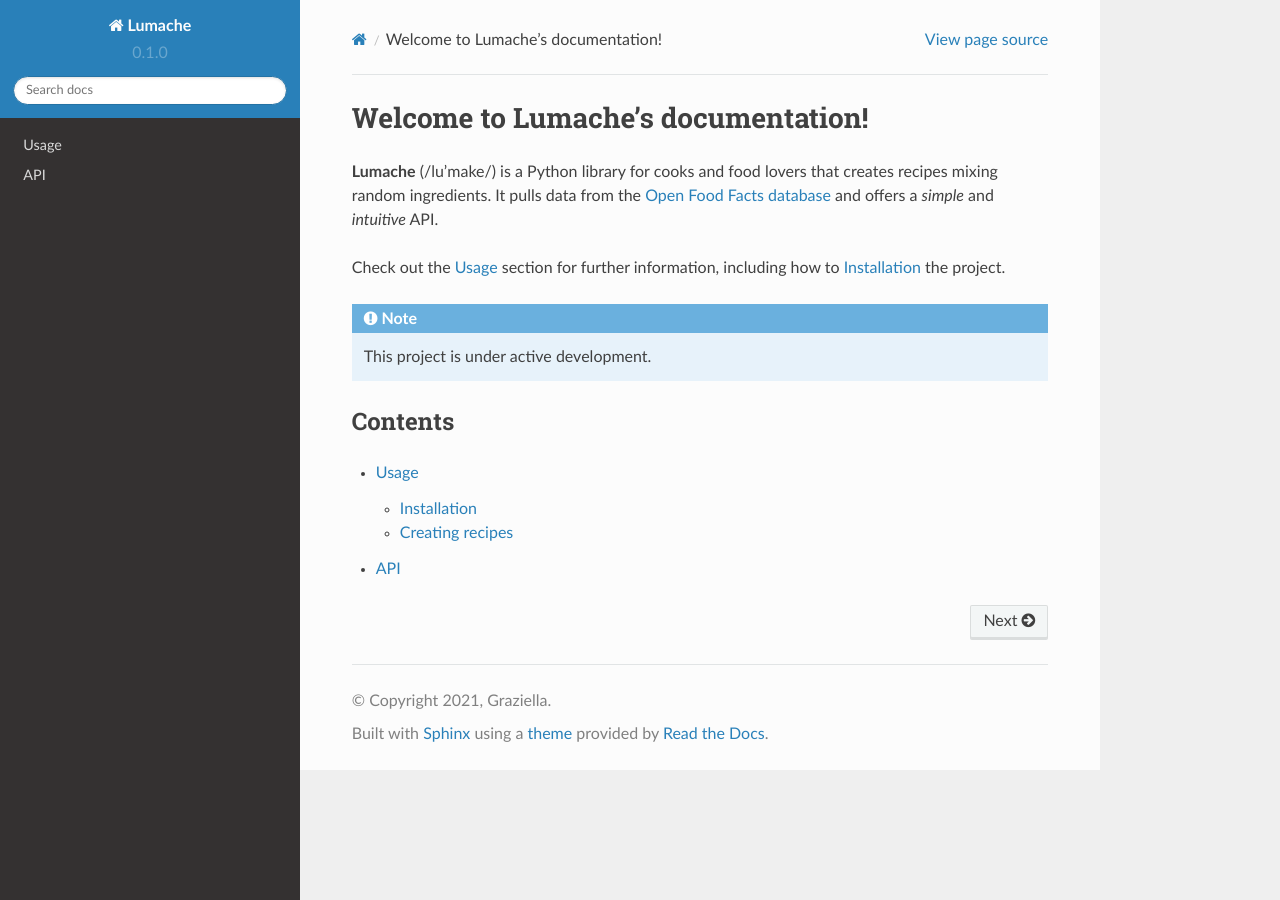
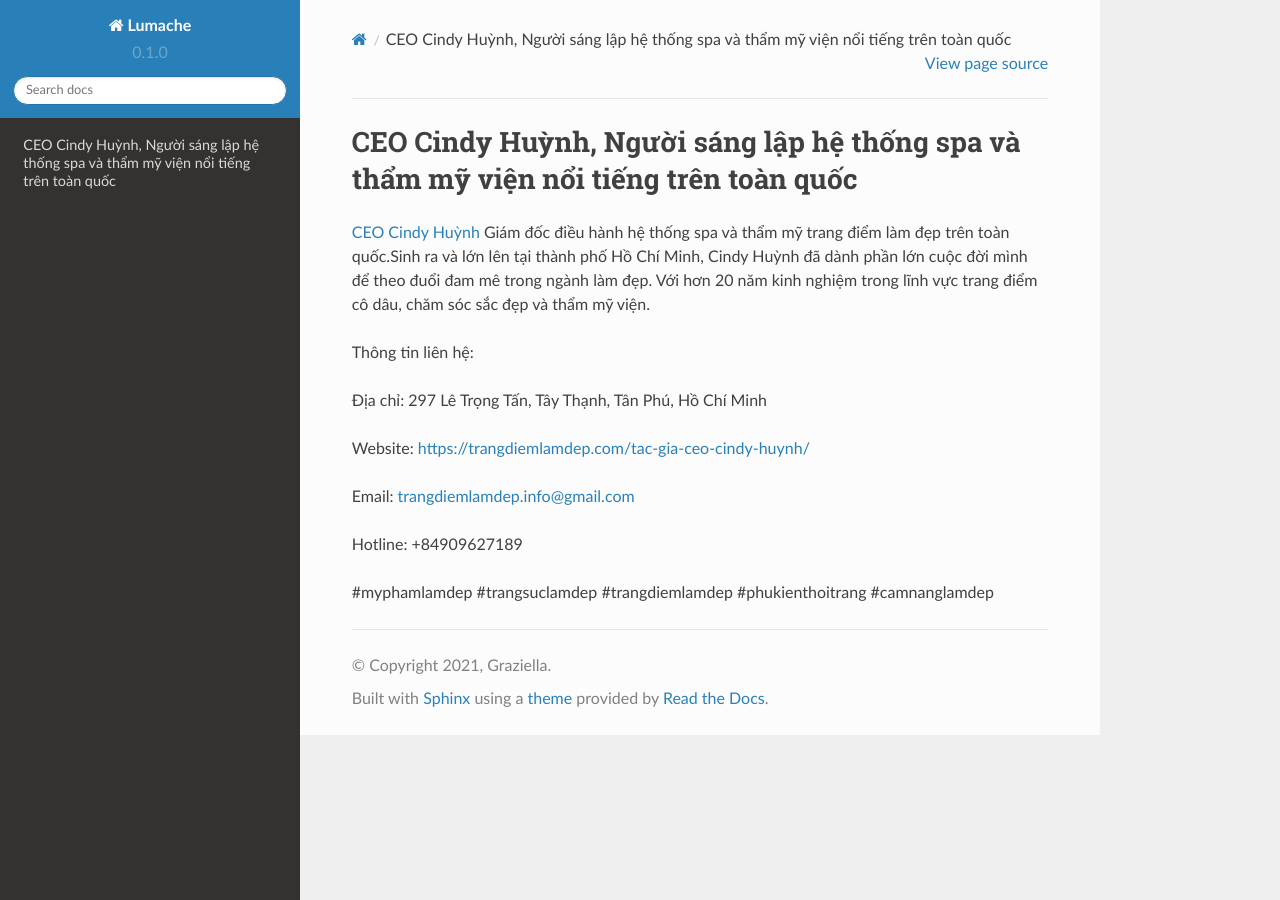
Before and after one commit to luongchanvien962/ceocindyhuynh, a Sphinx documentation site: the page built from docs/source/index.rst, in a window 1280 px wide. Built offline with Sphinx 7.4.7 and the Read the Docs theme 2.0.0, drawn with Linux system fonts in a browser that asks for light colours.

Commit message:
Update index.rst

```diff
--- a/docs/source/index.rst
+++ b/docs/source/index.rst
@@ -1,22 +1,16 @@
-Welcome to Lumache's documentation!
+CEO Cindy Huỳnh, Người sáng lập hệ thống spa và thẩm mỹ viện nổi tiếng trên toàn quốc
 ===================================
 
-**Lumache** (/lu'make/) is a Python library for cooks and food lovers
-that creates recipes mixing random ingredients.
-It pulls data from the `Open Food Facts database <https://world.openfoodfacts.org/>`_
-and offers a *simple* and *intuitive* API.
+`CEO Cindy Huỳnh <https://trangdiemlamdep.com/tac-gia-ceo-cindy-huynh/>`_ Giám đốc điều hành hệ thống spa và thẩm mỹ trang điểm làm đẹp trên toàn quốc.Sinh ra và lớn lên tại thành phố Hồ Chí Minh, Cindy Huỳnh đã dành phần lớn cuộc đời mình để theo đuổi đam mê trong ngành làm đẹp. Với hơn 20 năm kinh nghiệm trong lĩnh vực trang điểm cô dâu, chăm sóc sắc đẹp và thẩm mỹ viện.
 
-Check out the :doc:`usage` section for further information, including
-how to :ref:`installation` the project.
+Thông tin liên hệ:
 
-.. note::
+Địa chỉ: 297 Lê Trọng Tấn, Tây Thạnh, Tân Phú, Hồ Chí Minh
 
-   This project is under active development.
+Website: https://trangdiemlamdep.com/tac-gia-ceo-cindy-huynh/
 
-Contents
---------
+Email: trangdiemlamdep.info@gmail.com
 
-.. toctree::
+Hotline: +84909627189
 
-   usage
-   api
+#myphamlamdep #trangsuclamdep #trangdiemlamdep #phukienthoitrang #camnanglamdep
```
